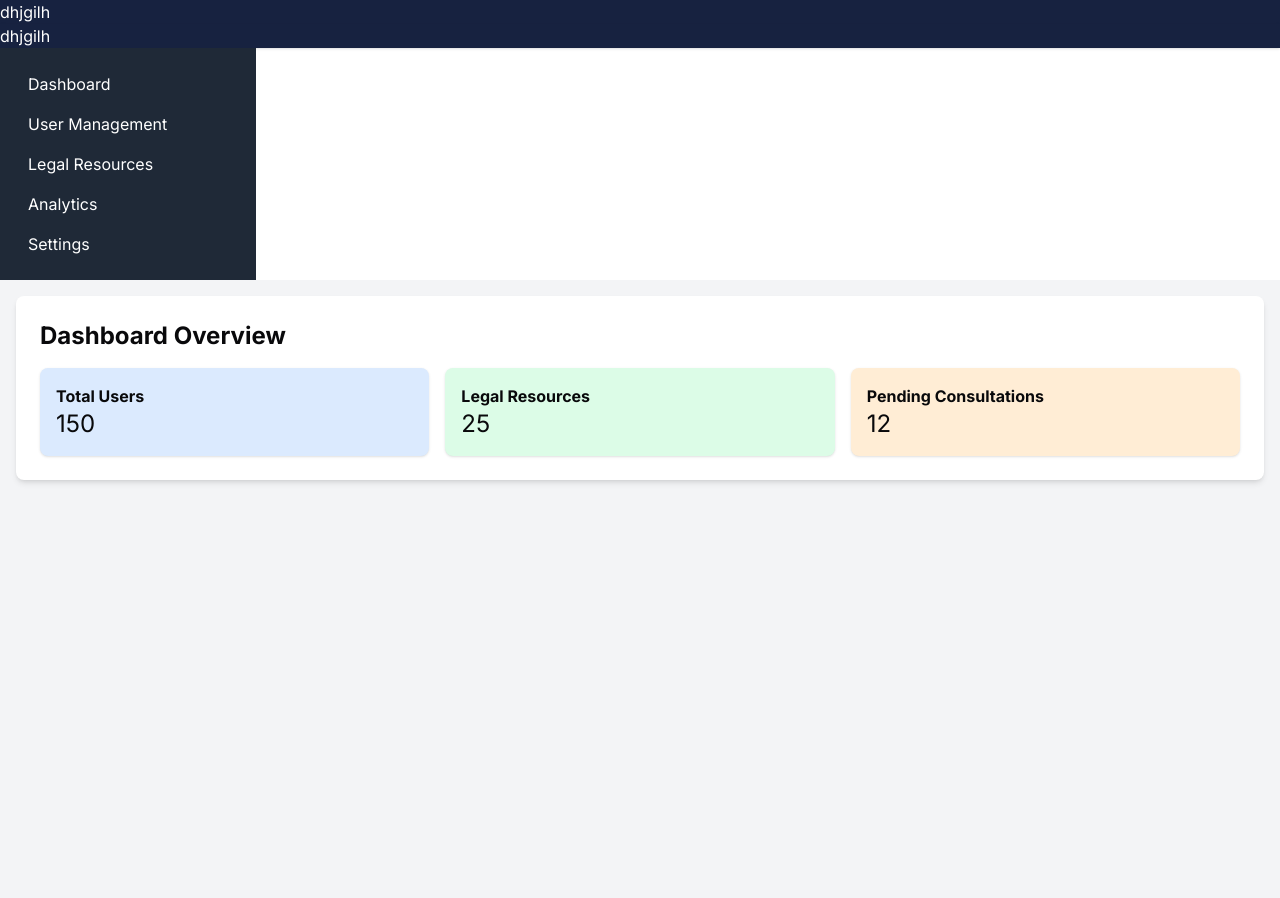
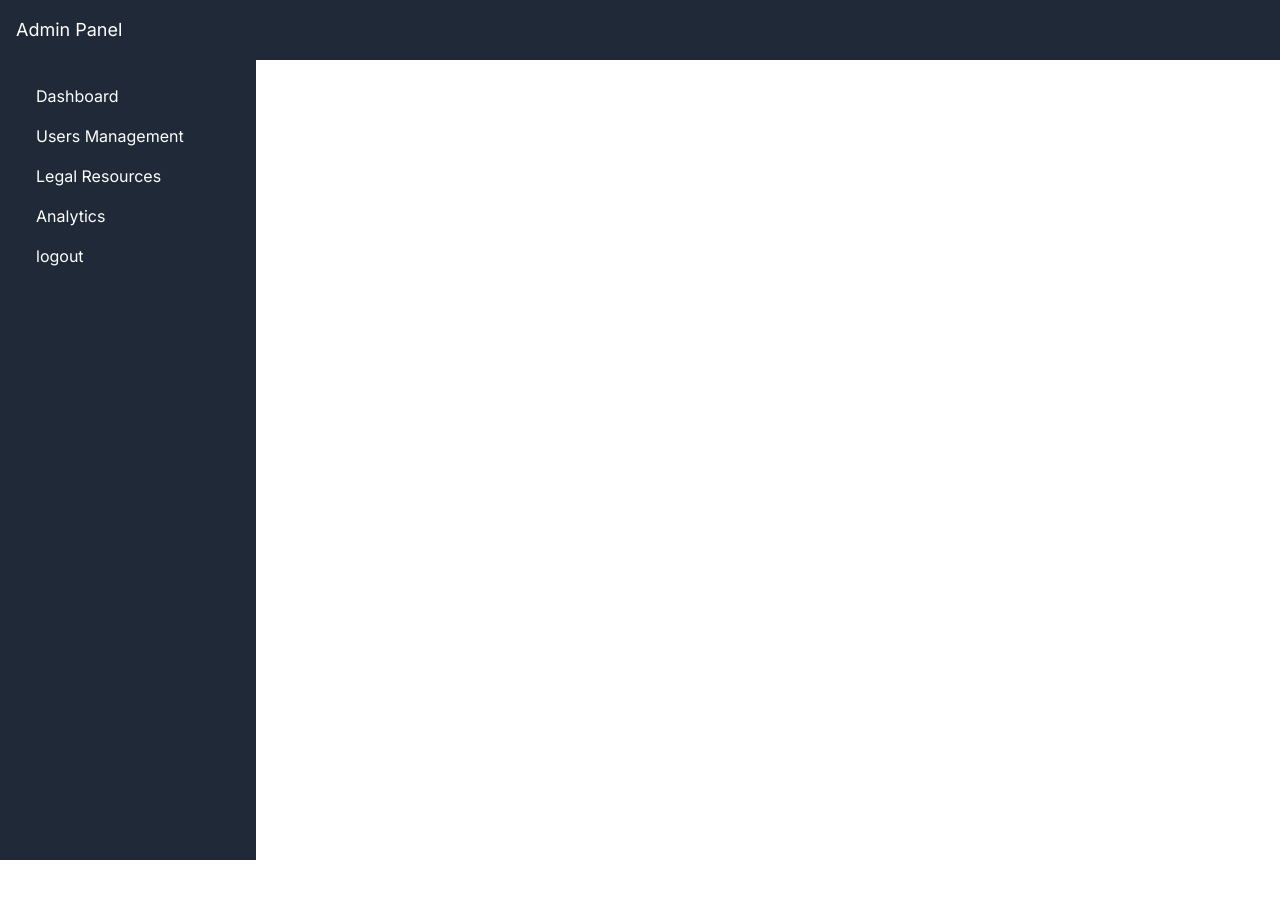
Before and after one commit to idcindia/mAI-Court, a Next.js app: page /admin in a window 1280 px wide. Shown: the top 898 px of the page. After the commit the page ends 860 px from the top, so only its background shows below. Built offline with nearby package versions, Linux system fonts and the light colour scheme.

Commit message:
admin dashboad show

```diff
--- a/src/app/admin/components/AdminHeader.js
+++ b/src/app/admin/components/AdminHeader.js
@@ -1,11 +1,7 @@
-// src/app/admin/components/AdminHeader.js
-
-import React from 'react';
-
-const AdminHeader = ({ toggleSidebar }) => {
+const AdminHeader = () => {
     return (
-        <header className="bg-[#172240] text-white flex justify-between items-center p-0 shadow">
-    <h1>dhjgilh</h1>
+        <header className="bg-gray-800 text-white p-4">
+            <h1 className="text-lg">Admin Panel</h1>
         </header>
     );
 };
--- a/src/app/admin/components/AdminLayout.js
+++ /dev/null
@@ -1,18 +0,0 @@
-import React from 'react';
-import AdminHeader from './AdminHeader';
-
-import Sidebar from './Sidebar';
-
-const AdminLayout = ({ children }) => {
-    return (
-        <>
-            <AdminHeader />
-            <Sidebar />
-            <div className="bg-gray-100 min-h-screen p-4">
-                {children}
-            </div>
-        </>
-    );
-};
-
-export default AdminLayout;
--- a/src/app/admin/components/DashboardStats.js
+++ /dev/null
@@ -1,16 +0,0 @@
-// app/admin/components/DashboardStats.js
-import React from 'react';
-
-const DashboardStats = () => {
-    // You can fetch stats from an API or define them statically
-    return (
-        <div className="dashboard-stats">
-            <h2>Statistics</h2>
-            {/* Add components or elements to display stats */}
-            <div>Total Users: 100</div>
-            <div>Total Blogs: 50</div>
-        </div>
-    );
-};
-
-export default DashboardStats;
--- a/src/app/admin/components/Sidebar.js
+++ b/src/app/admin/components/Sidebar.js
@@ -1,17 +1,19 @@
-// src/app/admin/components/AdminSidebar.js
+
 "use client"
 import React from 'react';
 import Link from 'next/link';
+import {adminData} from '@/app/data/dashboadTab';
 
 const AdminSidebar = ({ sidebarState }) => {
     return (
-        <aside className={`bg-gray-800 text-white h-full lg:w-64 transition-transform ${sidebarState ? 'translate-x-0' : '-translate-x-full'} lg:translate-x-0 fixed lg:relative`}>
+        <aside className={`bg-gray-800 text-white h-screen lg:w-64 transition-transform ${sidebarState ? 'translate-x-0' : '-translate-x-full'} lg:translate-x-0 fixed lg:relative`}>
             <nav className="flex flex-col p-4">
-                <Link href="/admin" className="py-2 px-3 hover:bg-gray-700 rounded">Dashboard</Link>
-                <Link href="/admin/manage-users" className="py-2 px-3 hover:bg-gray-700 rounded">User Management</Link>
-                <Link href="/admin/legal-resources" className="py-2 px-3 hover:bg-gray-700 rounded">Legal Resources</Link>
-                <Link href="/admin/analytics" className="py-2 px-3 hover:bg-gray-700 rounded">Analytics</Link>
-                <Link href="/admin/settings" className="py-2 px-3 hover:bg-gray-700 rounded">Settings</Link>
+                {adminData?.map((item) => (
+                    <Link key={item?.id} href={item?.path} className="py-2 px-3 hover:bg-gray-700 rounded flex items-center space-x-2">
+                        <i className={item?.icon}></i>
+                        <span>{item?.name}</span>
+                    </Link>
+                ))}
             </nav>
         </aside>
     );
--- a/src/app/admin/components/UserList.js
+++ /dev/null
@@ -1,9 +0,0 @@
-import React from 'react'
-
-const UserList = () => {
-  return (
-    <div>UserList</div>
-  )
-}
-
-export default UserList
--- a/src/app/admin/page.js
+++ b/src/app/admin/page.js
@@ -1,31 +1,14 @@
-// src/app/admin/page.js
-"use client"
+import AdminHeader from './components/AdminHeader';
+import Sidebar from './components/Sidebar';
 
-import AdminLayout from './components/AdminLayout';
+export default function AdminLayout({ children }) {
+    return (
+        <div className="flex">
+            <Sidebar /> {/* Sidebar remains fixed */}
+            <div className="flex-grow">
 
-const AdminDashboard = () => {
-    return (
-        <AdminLayout>
-            <div className="bg-white p-6 rounded-lg shadow-md">
-                <h1 className="text-2xl font-bold mb-4">Dashboard Overview</h1>
-                <div className="grid grid-cols-1 md:grid-cols-2 lg:grid-cols-3 gap-4">
-                    {/* Example Cards */}
-                    <div className="bg-blue-100 p-4 rounded-lg shadow">
-                        <h2 className="font-bold">Total Users</h2>
-                        <p className="text-2xl">150</p>
-                    </div>
-                    <div className="bg-green-100 p-4 rounded-lg shadow">
-                        <h2 className="font-bold">Legal Resources</h2>
-                        <p className="text-2xl">25</p>
-                    </div>
-                    <div className="bg-orange-100 p-4 rounded-lg shadow">
-                        <h2 className="font-bold">Pending Consultations</h2>
-                        <p className="text-2xl">12</p>
-                    </div>
-                </div>
+                <main>{children}</main> {/* Main content will change */}
             </div>
-        </AdminLayout>
+        </div>
     );
-};
-
-export default AdminDashboard;
+}
--- /dev/null
+++ b/src/app/dashboard/page.js
@@ -0,0 +1,8 @@
+export default function DashboardPage() {
+    return (
+        <div>
+            <h1>Admin Dashboard</h1>
+            <p>Welcome to the dashboard</p>
+        </div>
+    );
+}
--- /dev/null
+++ b/src/app/data/dashboadTab.js
@@ -0,0 +1,33 @@
+export const adminData = [
+    {
+        id: 1,
+        name: "Dashboard",
+        path: "admin/dashboard",
+        icon: "fa-solid fa-house",
+    },
+    {
+        id: 2,
+        name: "Users Management",
+        path: "/admin/usersmanagement",
+        icon: "fa-solid fa-users",
+    },
+    {
+        id: 3,
+        name: "Legal Resources",
+        path: "/admin/legal-resources",
+        icon: "fa-solid fa-book",
+    },
+    {
+        id: 4,
+        name: "Analytics",
+        path: "/admin/analytics",
+        icon: "fa-solid fa-chart-bar",
+    },
+    {
+        id: 5,
+        name: "logout",
+        path: "/admin/logout",
+        icon: "fa-solid fa-chart-bar",
+    }
+
+]
--- a/src/app/layout.js
+++ b/src/app/layout.js
@@ -13,12 +13,12 @@ import AOS from 'aos';
 import 'aos/dist/aos.css';
 import Navbar from "./components/common/Navbar";
 import AdminHeader from "./admin/components/AdminHeader";
-import { useRouter } from "next/navigation";
+import { usePathname } from "next/navigation"; // usePathname instead of useRouter
 
 const inter = Inter({ subsets: ["latin"] });
 
 export default function RootLayout({ children }) {
-  const router = useRouter();
+  const pathname = usePathname();  // Using usePathname to directly access the current path
   const [isAdminRoute, setIsAdminRoute] = useState(false);
 
   useEffect(() => {
@@ -27,11 +27,11 @@ export default function RootLayout({ children }) {
       once: true,
     });
 
-    // Make sure we only check the pathname on the client-side
-    if (router && router.pathname) {
-      setIsAdminRoute(router.pathname.startsWith("/admin"));
+    // Check if current route is an admin route
+    if (pathname) {
+      setIsAdminRoute(pathname.startsWith("/admin"));
     }
-  }, [router]);
+  }, [pathname]);
 
   return (
     <html lang="en" className={inter.className}>
@@ -45,12 +45,12 @@ export default function RootLayout({ children }) {
           <PersistGate loading={null} persistor={persistor}>
             <ToastContainer />
 
-            {/* Conditionally render AdminHeader or Navbar based on the route */}
+
             {isAdminRoute ? <AdminHeader /> : <Navbar />}
 
             {children}
 
-            {/* Conditionally render Footer only for non-admin routes */}
+
             {!isAdminRoute && <Footer />}
           </PersistGate>
         </Provider>
```
Also changed, not shown: src/app/admin/components/BlogList.js (deleted), 1 other file (tests, documents, lock files or other folders).
